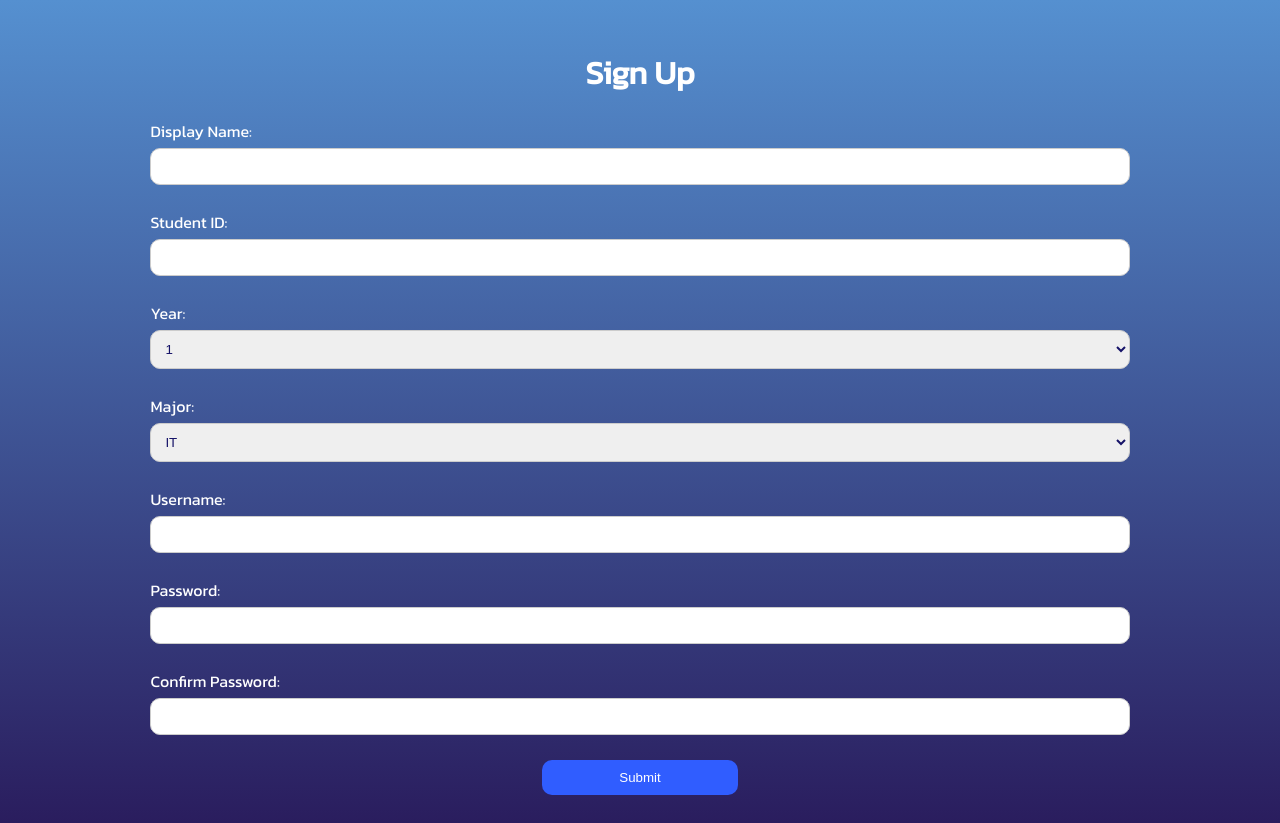
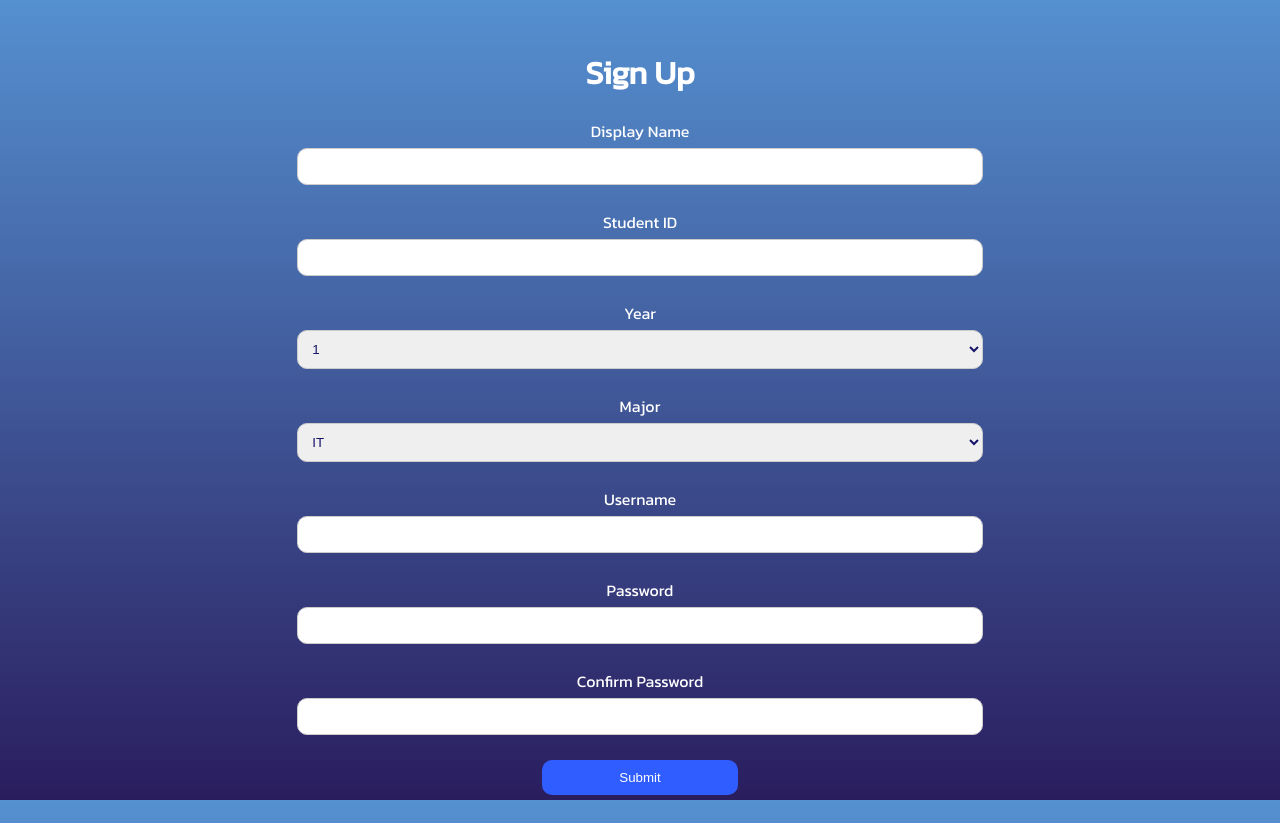
Before and after one commit to Pattrapol-Yaowaraj/All-IT-By-Jing-, a Django app: page /accounts/register/ in a window 1280 px wide. Run offline with Django 4.2, Linux system fonts and the light colour scheme; some libraries are stand-ins or nearby versions.

Commit message:
145: background fixed, เปลี่ยนสีตัวอักษร, จัดlayoutหน้าsignup

```diff
--- a/All_IT/accounts/templates/account/signup.html
+++ b/All_IT/accounts/templates/account/signup.html
@@ -13,7 +13,7 @@
       padding: 20px;
       color: white;
       background-image: linear-gradient(#5590d0,rgb(42, 29, 94) );
-      background-size: cover;
+      background-attachment: fixed;
       background-repeat: no-repeat;
       display: flex;
       flex-direction: column;
@@ -30,7 +30,7 @@
       color: rgb(255, 255, 255);
     }
     input, select {
-      width: 100%;
+      width: 70%;
       padding: 10px;
       box-sizing: border-box;
       color: #161368;
@@ -59,7 +59,7 @@
     }
   </style>
 </head>
-<body>
+<body style="text-align: center;">
   <h1>Sign Up</h1>
   <form method="post" action="{% url 'registration:register' %}" style="width: 80%;">
     {% csrf_token %}
@@ -78,17 +78,17 @@
       {% endfor %}
     {% endif %}
     <div class="form-group">
-      <label for="name">Display Name:</label>
+      <label for="name">Display Name</label>
       <input type="text" id="name" name="name" required>
     </div>
 
     <div class="form-group">
-      <label for="sid">Student ID:</label>
+      <label for="sid">Student ID</label>
       <input type="text" id="sid" name="sid" required>
     </div>
 
     <div class="form-group">
-      <label for="year">Year:</label>
+      <label for="year">Year</label>
       <select id="year" name="year" required>
         <option value="1">1</option>
         <option value="2">2</option>
@@ -98,7 +98,7 @@
     </div>
 
     <div class="form-group">
-      <label for="major">Major:</label>
+      <label for="major">Major</label>
       <select id="major" name="major" required>
         <option value="IT">IT</option>
         <option value="DSBA">DSBA</option>
@@ -108,17 +108,17 @@
     </div>
 
     <div class="form-group">
-      <label for="username">Username:</label>
+      <label for="username">Username</label>
       <input type="text" id="username" name="username" required>
     </div>
 
     <div class="form-group">
-      <label for="password1">Password:</label>
+      <label for="password1">Password</label>
       <input type="password" id="password1" name="password1" required>
     </div>
 
     <div class="form-group">
-      <label for="password2">Confirm Password:</label>
+      <label for="password2">Confirm Password</label>
       <input type="password" id="password2" name="password2" required>
     </div>
 
--- a/All_IT/home/template/home/delete.html
+++ b/All_IT/home/template/home/delete.html
@@ -5,7 +5,7 @@
             font-family: "Kanit", sans-serif;
             height: 100vh;
             background-image: linear-gradient(rgb(85, 144, 208),rgb(42, 29, 94) );
-            background-size: 300%;
+            background-attachment: fixed;
             display: flex;
             flex-direction: column;
             align-items: center;
--- a/All_IT/home/template/home/display.html
+++ b/All_IT/home/template/home/display.html
@@ -11,7 +11,6 @@
         padding: 20px;
         color: white;
         background-image: linear-gradient(rgb(85, 144, 208),rgb(42, 29, 94) );
-        background-size: 100%;
         background-repeat: no-repeat;
         background-attachment: fixed;
         display: flex;
@@ -103,7 +102,7 @@
     <h2>Display Links</h2>
     <ul>
         {% for link2 in links_for_user %}
-        <button><a href="{{ link2.link }}" class="button">{{ link2.link_name }}</a></button><br>
+        <button><a href="{{ link2.link }}" class="button" style="color: lightblue;">{{ link2.link_name }}</a></button><br>
         {% endfor %}
         <a href="{% url 'home:edit' %}" class="edit-button">Edit Profile</a>
     </ul>
--- a/All_IT/home/template/home/edit.html
+++ b/All_IT/home/template/home/edit.html
@@ -6,9 +6,10 @@
     <style>
               body {
             font-family: "Kanit", sans-serif;
+            color: white;
             height: 100vh;
             background-image: linear-gradient(rgb(85, 144, 208),rgb(42, 29, 94) );
-            background-size: 300%;
+            background-attachment: fixed;
             display: flex;
             flex-direction: column;
             align-items: center;
```
Also changed, not shown: All_IT/home/template/home/home.html (+3 -5 lines), All_IT/db.sqlite3.
